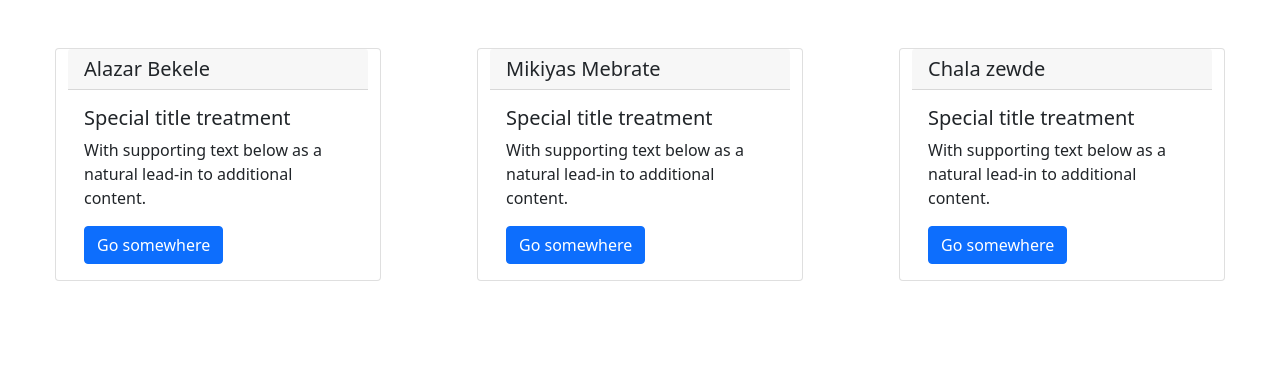
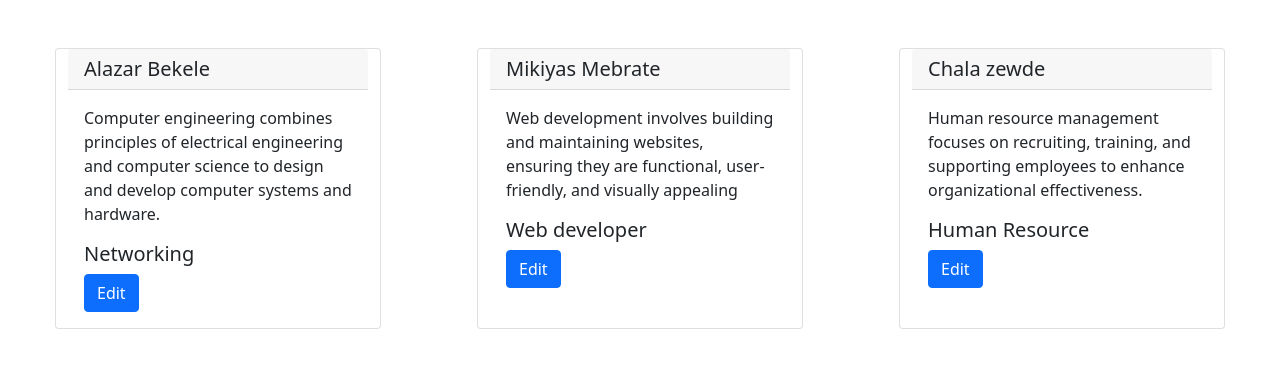
Before and after one commit to AlazarBekele/Clone-Session, a Django app: page / in a window 1280 px wide. Shown: the top 368 px of the page. Run offline with Django 5.2, Linux system fonts and the light colour scheme; data comes from the database, SQL or seed files in the repository; both versions use the stored data as it was after the commit.

Commit message:
Finsh connections

```diff
--- a/Base/templates/index.html
+++ b/Base/templates/index.html
@@ -24,9 +24,9 @@
 
           <div class="card-body">
 
-            <h5 class="card-title">Special title treatment</h5>
-            <p class="card-text">With supporting text below as a natural lead-in to additional content.</p>
-            <a href="#" class="btn btn-primary">Go somewhere</a>
+            <p class="card-text">{{applys.detail_about}}</p>
+            <h5 class="card-title">{{applys.job_departement}}</h5>
+            <a href="#" class="btn btn-primary">Edit</a>
 
           </div>
 
```
Also changed, not shown: db.sqlite3.
